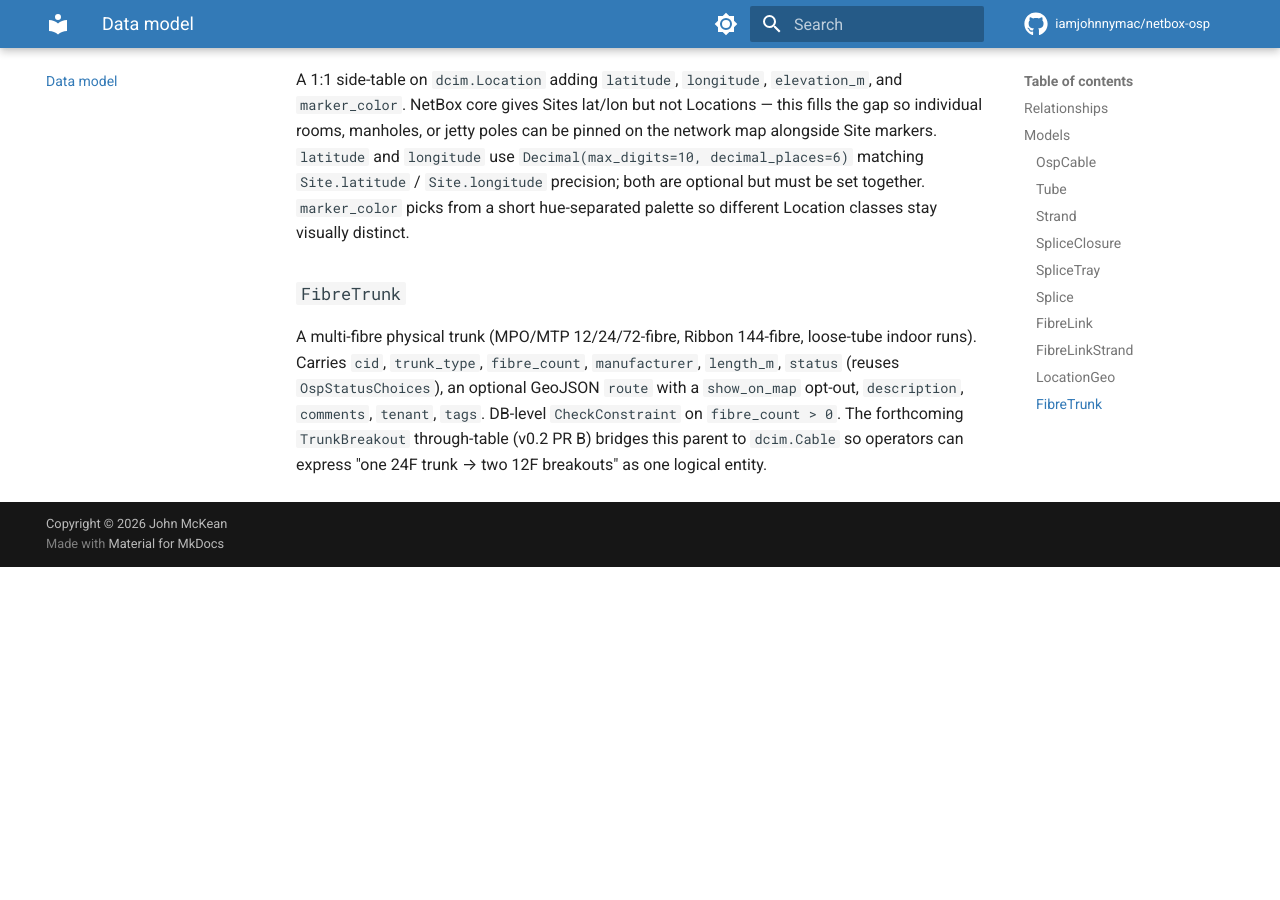
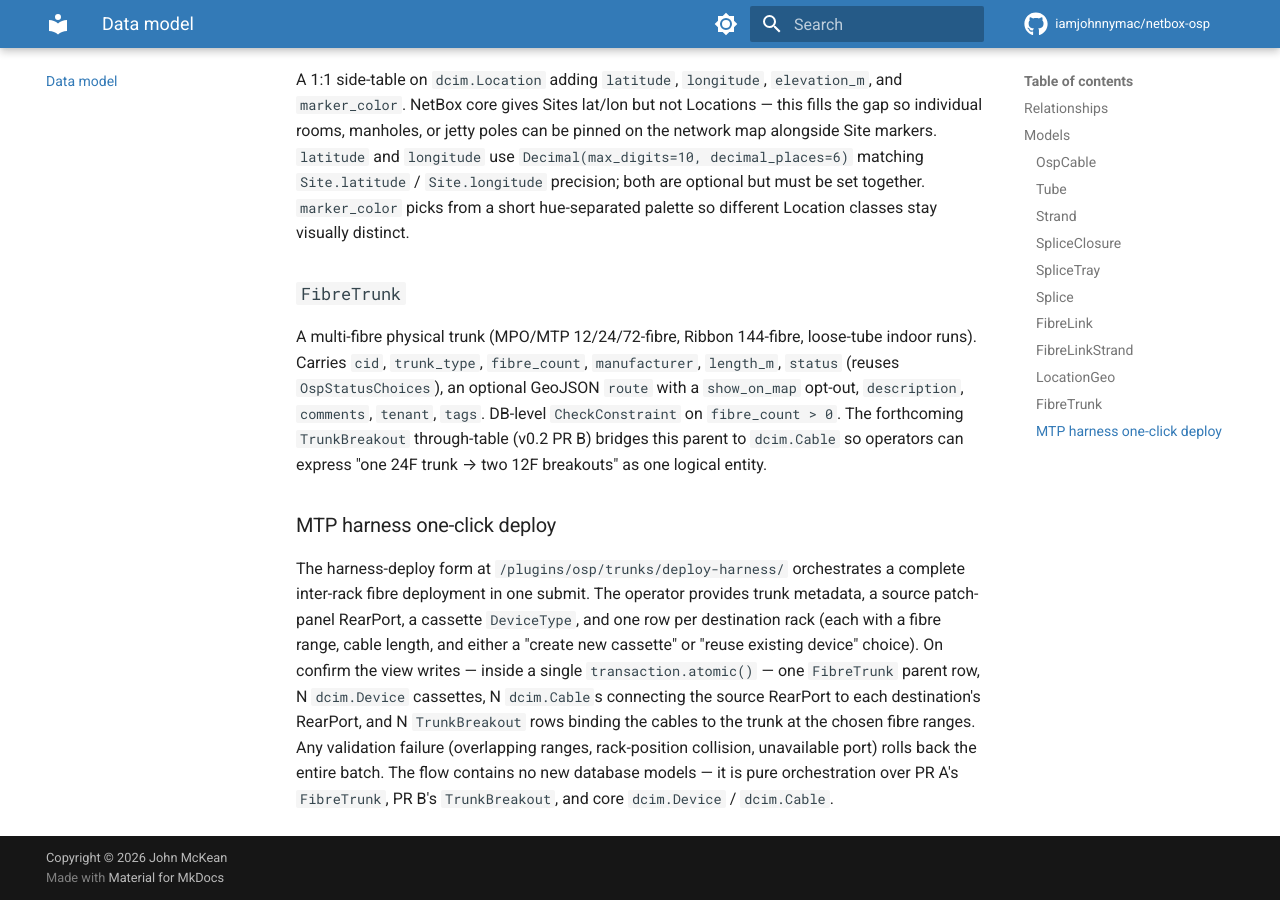
Before and after one commit to iamjohnnymac/netbox-osp, an MkDocs documentation site: the page built from docs/data-model.md, in a window 1280 px wide and 900 px high, scrolled down 1921 px. Built offline with MkDocs 1.6.1 and Material for MkDocs 9.7.7, drawn with Linux system fonts in a browser that asks for light colours; comment, search, counter and statistics services are not loaded; before the commit the page ends 2488 px from its top, so only the background shows below that.

Commit message:
feat: MTP harness one-click deploy form — tests + docs
PR C of v0.2.0 — second (final) commit on this branch. Lands the test
suite + CHANGELOG / docs updates that wrap up the orchestration PR.

- tests/test_mtp_harness.py with 9 cases across three test classes:
  GET auth gating + empty-form render; N=2 / N=3 happy paths verify
  exactly 1 trunk + N devices + N cables + N TrunkBreakouts created
  with two CableTermination rows per cable; overlap / missing-rack /
  fibre-sum-overflow / duplicate-rack rollbacks each compare row
  counts pre- and post-POST; preview-then-confirm round-trip plucks
  the signed state token from the rendered preview HTML and
  re-submits with confirm=1; permission-denied case asserts zero
  writes when the user lacks add_fibretrunk / add_trunkbreakout /
  add_device / add_cable.
- CHANGELOG.md + docs/changelog.md: append PR C bullet under the
  Unreleased block.
- docs/data-model.md: new "MTP harness one-click deploy" section
  describing the orchestration flow.
- views.py: trim a no-op import inside _validate_harness.

Zero new migrations. No model changes. Pure orchestration over PR A
(FibreTrunk), PR B (TrunkBreakout), and core dcim.Device / dcim.Cable.

Co-Authored-By: Claude Opus 4.7 (1M context) <noreply@anthropic.com>

```diff
--- a/docs/data-model.md
+++ b/docs/data-model.md
@@ -88,3 +88,21 @@ optional GeoJSON `route` with a `show_on_map` opt-out, `description`,
 `fibre_count > 0`. The forthcoming `TrunkBreakout` through-table (v0.2
 PR B) bridges this parent to `dcim.Cable` so operators can express
 "one 24F trunk → two 12F breakouts" as one logical entity.
+
+### MTP harness one-click deploy
+
+The harness-deploy form at `/plugins/osp/trunks/deploy-harness/`
+orchestrates a complete inter-rack fibre deployment in one submit. The
+operator provides trunk metadata, a source patch-panel RearPort, a
+cassette `DeviceType`, and one row per destination rack (each with a
+fibre range, cable length, and either a "create new cassette" or
+"reuse existing device" choice). On confirm the view writes — inside
+a single `transaction.atomic()` — one `FibreTrunk` parent row, N
+`dcim.Device` cassettes, N `dcim.Cable`s connecting the source
+RearPort to each destination's RearPort, and N `TrunkBreakout` rows
+binding the cables to the trunk at the chosen fibre ranges. Any
+validation failure (overlapping ranges, rack-position collision,
+unavailable port) rolls back the entire batch. The flow contains no
+new database models — it is pure orchestration over PR A's
+`FibreTrunk`, PR B's `TrunkBreakout`, and core `dcim.Device` /
+`dcim.Cable`.
```
Also changed, not shown: CHANGELOG.md (+21 -4 lines), docs/changelog.md (+8 -2 lines), 2 other files.
